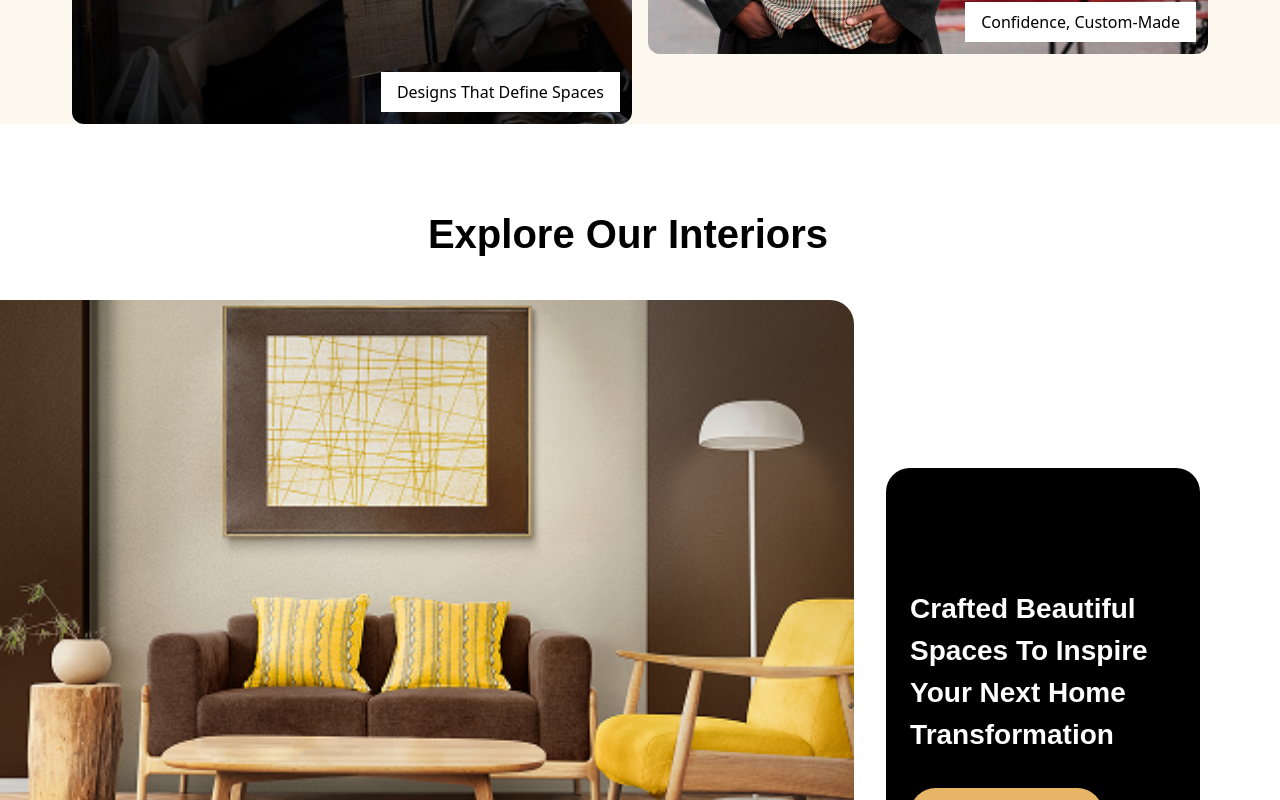
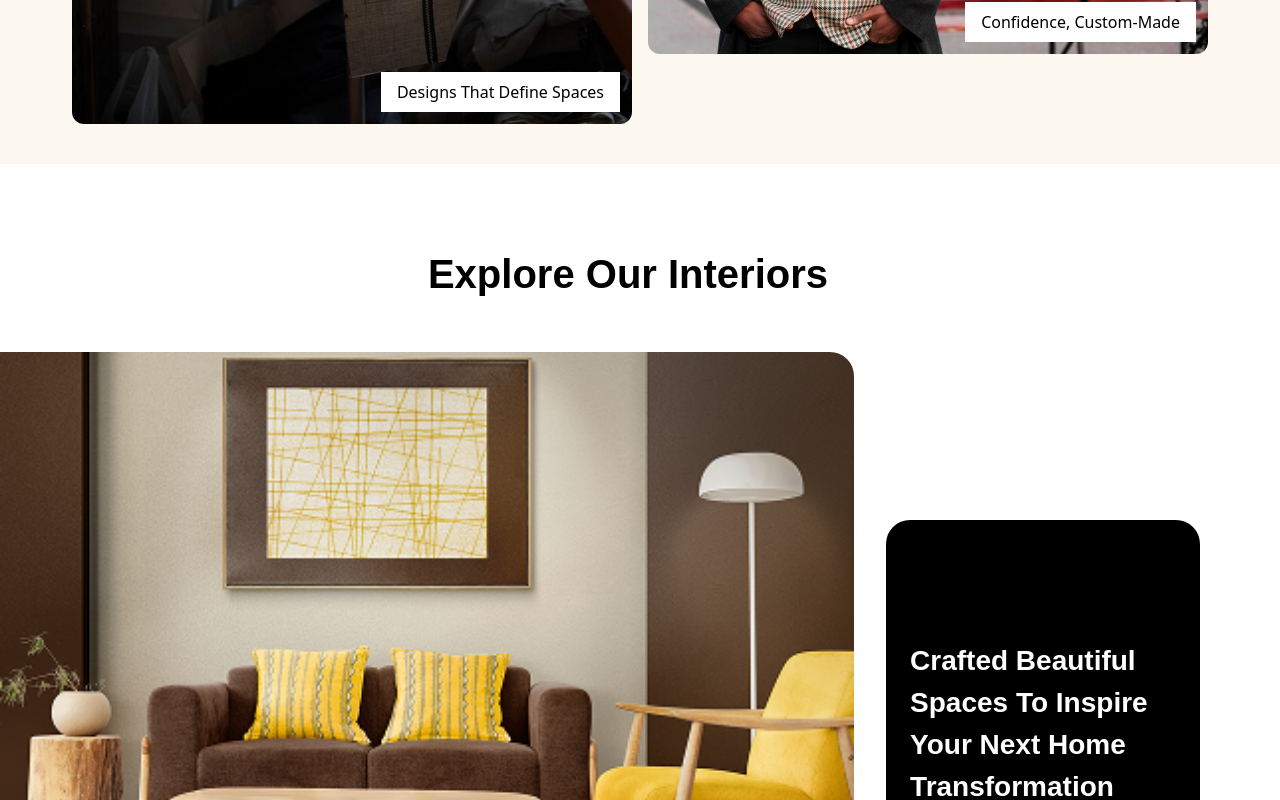
Before and after one commit to codewhizzhard/blue, a React (Vite) app: page / in a window 1280 px wide. Shown: the part 3571-4371 px from the top of the page. Built offline with nearby package versions, Linux system fonts and the light colour scheme; a web font is replaced by a local one.

Commit message:
Update landingPage.jsx

```diff
--- a/src/pages/landingPage.jsx
+++ b/src/pages/landingPage.jsx
@@ -178,7 +178,7 @@ const LandingPage = () => {
             </div>
         </div>
 
-        <div className='w-full flex flex-col px-10 mt-10 md:px-18 space-y-9'>
+        <div className='w-full flex flex-col px-10 mt-10 md:px-18 space-y-9 pb-10'>
             {/* <span className='flex justify-between  flex-col md:flex-row w-full md:items-center'>
                 <h2 className='text-[40px] font-semibold md:w-[60%] text-black md:w-[100%]'> Custom fashion and interior solutions tailored just for you.</h2>
                 <button className='text-[18px] font-bold px-7  max-w-[172px] bg-[#E6B566] text-white #E6B566md:rounded-[0px]'>Explore Now</button>
@@ -229,11 +229,11 @@ const LandingPage = () => {
                     <span>Bedroom</span>
                 </div>
             </div> */}
-            <div className='flex gap-8 items-end relative md:static'>
+            <div className='flex gap-8 items-end relative md:static py-3'>
                 <div className='md:w-[68%] w-full'>
                 <img src={interiors} alt="" className='w-full md:rounded-r-[24px] h-[568px] object-cover'/>
                 </div>
-                <div className='md:w-[25%] w-[90%] md:rounded-[24px] bg-black h-[229px] md:h-[400px] absolute md:static top-120 left-10 text-white px-6 space-y-8 py-4 md:py-30'>
+                <div className='md:w-[25%] w-[90%] md:rounded-[24px] bg-black h-[229px] md:h-[400px] absolute md:static top-120 left-10 right-2 text-white px-6 space-y-8 py-4 md:py-30'>
                     <p className='text-[28px] font-semibold'>Crafted Beautiful Spaces To Inspire Your Next Home Transformation</p>
                     <button className='px-7 py-3 bg-[#E6B566] text-[18px] font-bold rounded-[40px]'>Shop Collection</button>
                 </div>
```
